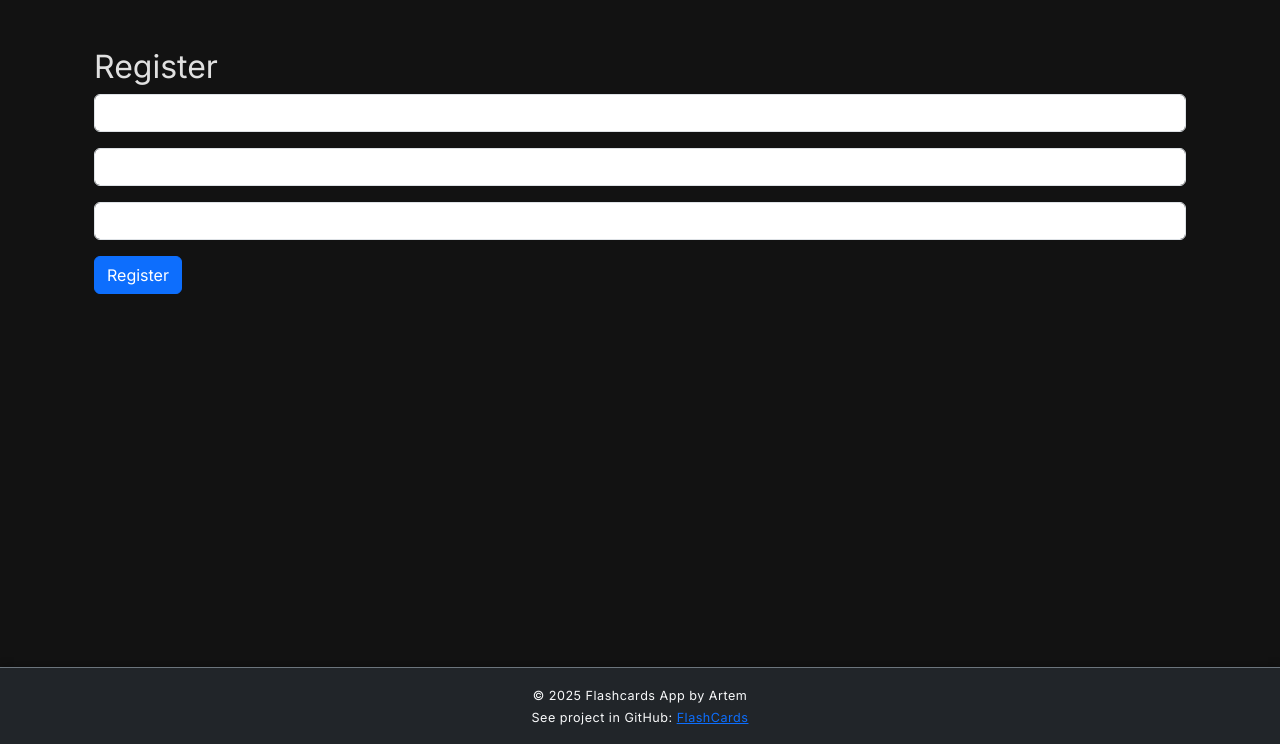
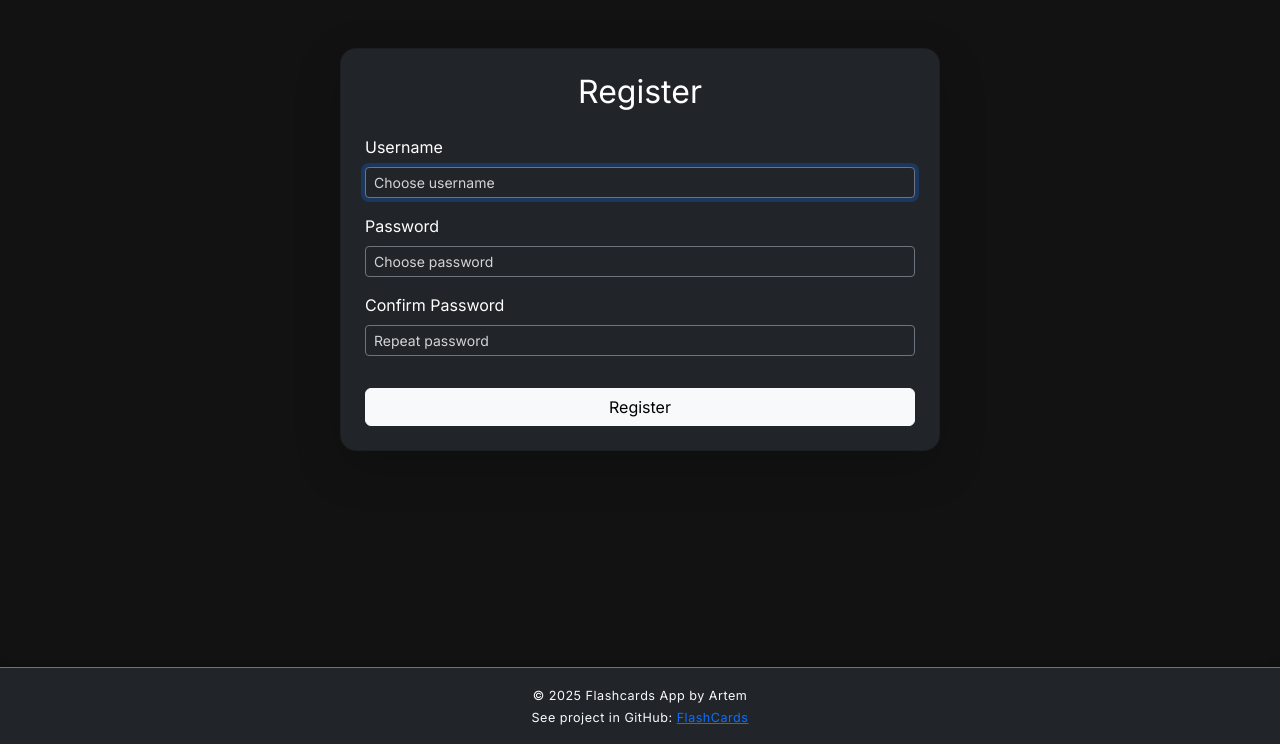
Before and after one commit to art64722/flashcards-app, a Flask app: page /register in a window 1280 px wide. Shown: the part 56-800 px from the top of the page. Run offline with Flask 3, Linux system fonts and the light colour scheme.

Commit message:
Restyle register.html

```diff
--- a/templates/register.html
+++ b/templates/register.html
@@ -3,17 +3,52 @@
 {% block title %}Register{% endblock %}
 
 {% block content %}
-<h2>Register</h2>
+<div class="d-flex justify-content-center align-items-center" style="min-height: 40vh;">
+    <div class="card shadow-lg p-4 bg-dark text-white" style="width: 100%; max-width: 600px; border-radius: 1rem;">
+        <h2 class="text-center mb-4">Register</h2>
         <form action="/register" method="post">
             <div class="mb-3">
-        <input name="username" class="form-control" placeholder="Username" required type="text">
+                <label for="username" class="form-label">Username</label>
+                <input
+                    autocomplete="off"
+                    autofocus
+                    type="text"
+                    class="form-control form-control-sm bg-dark text-white border-secondary text-start"
+                    name="username"
+                    id="username"
+                    placeholder="Choose username"
+                    required
+                >
             </div>
+
             <div class="mb-3">
-        <input name="password" type="password" class="form-control" placeholder="Password" required>
+                <label for="password" class="form-label">Password</label>
+                <input
+                    autocomplete="off"
+                    type="password"
+                    class="form-control form-control-sm bg-dark text-white border-secondary text-start"
+                    name="password"
+                    id="password"
+                    placeholder="Choose password"
+                    required
+                >
             </div>
+
             <div class="mb-3">
-        <input name="confirmation" type="password" class="form-control" placeholder="Confirm Password" required>
+                <label for="confirmation" class="form-label">Confirm Password</label>
+                <input
+                    autocomplete="off"
+                    type="password"
+                    class="form-control form-control-sm bg-dark text-white border-secondary text-start"
+                    name="confirmation"
+                    id="confirmation"
+                    placeholder="Repeat password"
+                    required
+                >
             </div>
-    <button class="btn btn-primary" type="submit">Register</button>
+
+            <button type="submit" class="btn btn-light w-100 mt-3">Register</button>
         </form>
+    </div>
+</div>
 {% endblock %}
```
Lines whose indentation alone changed are shown as unchanged.
